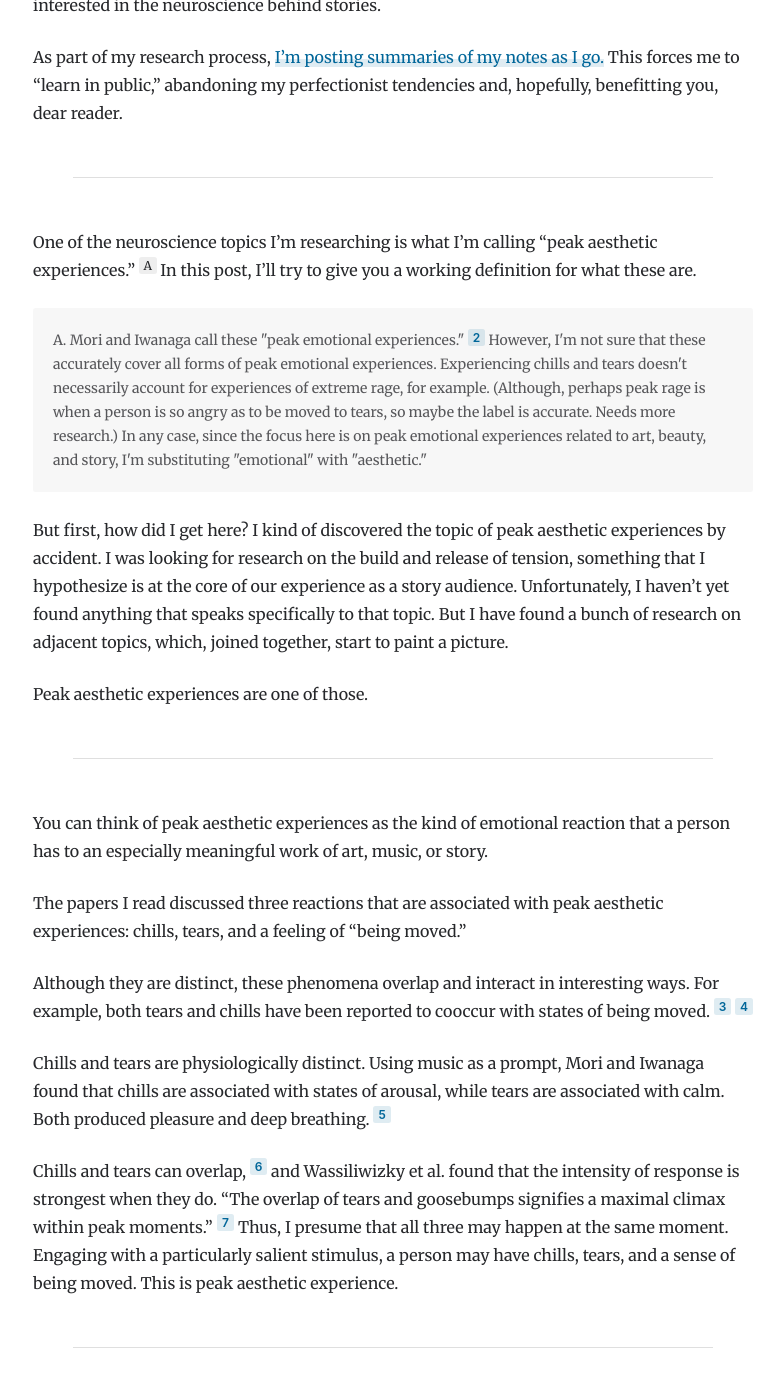
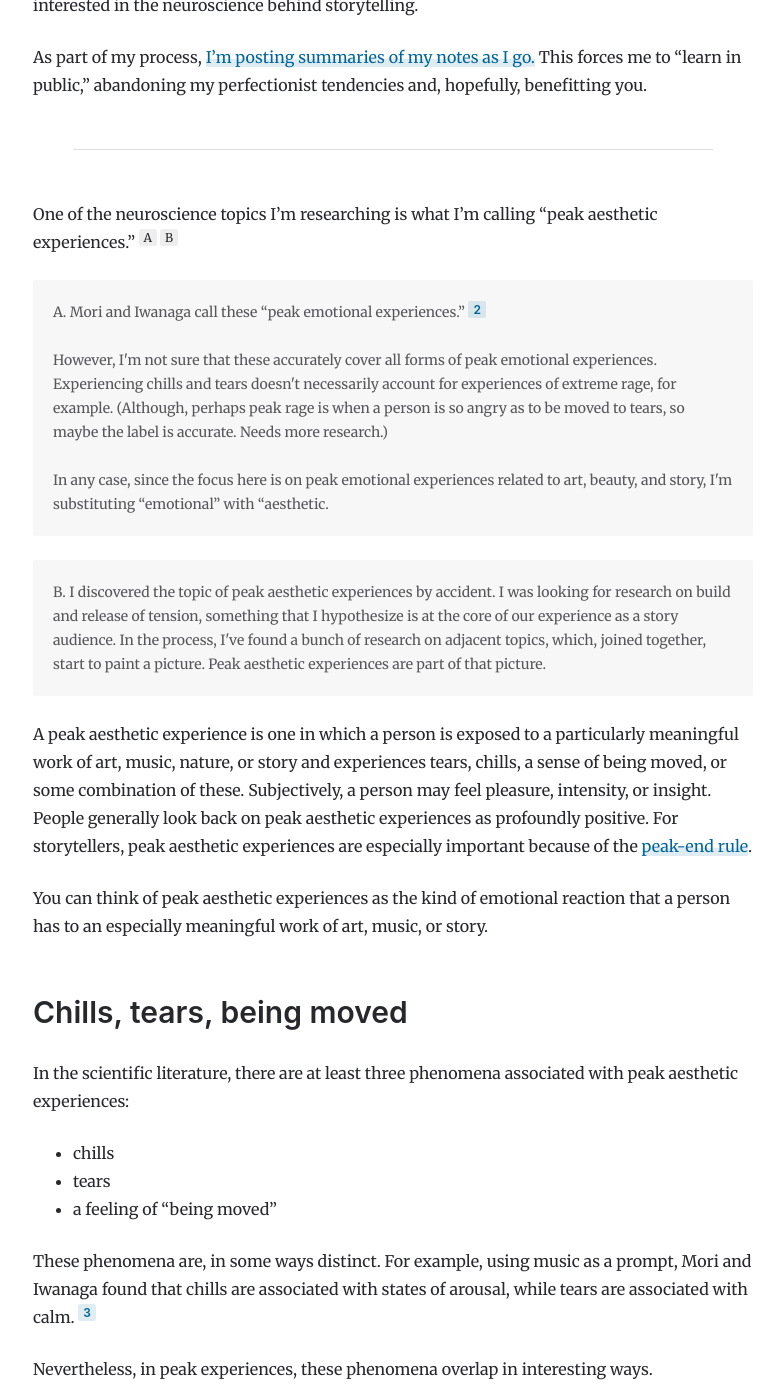
Before and after one commit to natelistrom/natelistrom.github.io, a Jekyll site: the page built from _posts/2022-03-29-pae-definitions.md, in a window 1280 px wide and 1400 px high, scrolled down 895 px. Shown: the whole window, without its empty margins (247-1031 px from the left). Built offline with Jekyll 4.4.1, drawn with Linux system fonts in a browser that asks for light colours; some of the changed text lies outside the part shown.

Commit message:
Update pae definitions for better readability, add links to rest of series

```diff
--- a/_posts/2022-03-29-pae-definitions.md
+++ b/_posts/2022-03-29-pae-definitions.md
@@ -11,44 +11,52 @@ reading_time: 1 min
 
 ---
 
-> _“From the era of Latin rhetoric and poetics to the present day, emotionally moving an audience has been considered one of the major goals of rhetoric and art.”_
+> “From the era of Latin rhetoric and poetics to the present day, emotionally moving an audience has been considered one of the major goals of rhetoric and art.”
 > — Winfried Menninghaus <sup>{% include menninghaus-2015.html %}</sup>
 
 ---
 
-I'm doing research for a book I hope to write. The book is about story, with a focus on story structure and the underlying functions that make it work. As part of my research, I'm interested in the neuroscience behind stories.
+I’m doing research for a book I hope to write. The book is about story, with a focus on story structure and the underlying functions that make it work. As part of my research, I’m interested in the neuroscience behind storytelling.
 
-As part of my research process, [I'm posting summaries of my notes as I go.]({% post_url 2022-03-21-public-research %}) This forces me to "learn in public," abandoning my perfectionist tendencies and, hopefully, benefitting you, dear reader.
+As part of my process, [I'm posting summaries of my notes as I go.]({% post_url 2022-03-21-public-research %}) This forces me to "learn in public," abandoning my perfectionist tendencies and, hopefully, benefitting you.
 
 ---
 
-One of the neuroscience topics I'm researching is what I'm calling "peak aesthetic experiences." <sup class="aside">A</sup> In this post, I'll try to give you a working definition for what these are.
+One of the neuroscience topics I'm researching is what I'm calling "peak aesthetic experiences." <sup class="aside">A</sup> <sup class="aside">B</sup>
 
 <aside>
-A. Mori and Iwanaga call these "peak emotional experiences." <sup>{% include moriAndIwanaga-2017.html %}</sup>
+A. Mori and Iwanaga call these &ldquo;peak emotional experiences.&rdquo; <sup>{% include moriAndIwanaga-2017.html %}</sup>
 
-However, I'm not sure that these accurately cover all forms of peak emotional experiences. Experiencing chills and tears doesn't necessarily account for experiences of extreme rage, for example. (Although, perhaps peak rage is when a person is so angry as to be moved to tears, so maybe the label is accurate. Needs more research.)
+<br /><br />However, I'm not sure that these accurately cover all forms of peak emotional experiences. Experiencing chills and tears doesn't necessarily account for experiences of extreme rage, for example. (Although, perhaps peak rage is when a person is so angry as to be moved to tears, so maybe the label is accurate. Needs more research.)
 
-In any case, since the focus here is on peak emotional experiences related to art, beauty, and story, I'm substituting "emotional" with "aesthetic."
+<br /><br />In any case, since the focus here is on peak emotional experiences related to art, beauty, and story, I'm substituting &ldquo;emotional&rdquo; with &ldquo;aesthetic.
 </aside>
 
-But first, how did I get here? I kind of discovered the topic of peak aesthetic experiences by accident. I was looking for research on the build and release of tension, something that I hypothesize is at the core of our experience as a story audience. Unfortunately, I haven't yet found anything that speaks specifically to that topic. But I have found a bunch of research on adjacent topics, which, joined together, start to paint a picture.
+<aside>B. I discovered the topic of peak aesthetic experiences by accident. I was looking for research on build and release of tension, something that I hypothesize is at the core of our experience as a story audience. In the process, I've found a bunch of research on adjacent topics, which, joined together, start to paint a picture. Peak aesthetic experiences are part of that picture.</aside>
 
-Peak aesthetic experiences are one of those.
-
----
+A peak aesthetic experience is one in which a person is exposed to a particularly meaningful work of art, music, nature, or story and experiences tears, chills, a sense of being moved, or some combination of these. Subjectively, a person may feel pleasure, intensity, or insight. People generally look back on peak aesthetic experiences as profoundly positive. For storytellers, peak aesthetic experiences are especially important because of the [peak-end rule](https://www.nngroup.com/articles/peak-end-rule/).
 
 You can think of peak aesthetic experiences as the kind of emotional reaction that a person has to an especially meaningful work of art, music, or story.
 
-The papers I read discussed three reactions that are associated with peak aesthetic experiences: chills, tears, and a feeling of "being moved."
+## Chills, tears, being moved
 
-Although they are distinct, these phenomena overlap and interact in interesting ways. For example, both tears and chills have been reported to cooccur with states of being moved. <sup>{% include menninghaus-2015.html %}</sup> <sup>{% include wassiliwizky-2017.html %}</sup>
+In the scientific literature, there are at least three phenomena associated with peak aesthetic experiences:
 
-Chills and tears are physiologically distinct. Using music as a prompt, Mori and Iwanaga found that chills are associated with states of arousal, while tears are associated with calm. Both produced pleasure and deep breathing. <sup>{% include moriAndIwanaga-2017.html %}</sup>
+- chills
+- tears
+- a feeling of “being moved”
 
-Chills and tears can overlap, <sup>{% include moriAndIwanaga-2017.html %}</sup> and Wassiliwizky et al. found that the intensity of response is strongest when they do. "The overlap of tears and goosebumps signifies a maximal climax within peak moments." <sup>{% include wassiliwizky-2017.html %}</sup> Thus, I presume that all three may happen at the same moment. Engaging with a particularly salient stimulus, a person may have chills, tears, and a sense of being moved. This is peak aesthetic experience.
+These phenomena are, in some ways distinct. For example, using music as a prompt, Mori and Iwanaga found that chills are associated with states of arousal, while tears are associated with calm. <sup>{% include moriAndIwanaga-2017.html %}</sup>
 
----
+Nevertheless, in peak experiences, these phenomena overlap in interesting ways.
+
+In the same studies, Mori and Iwanaga found that both tears and chills produced pleasure and deep breathing. <sup>{% include moriAndIwanaga-2017.html %}</sup> Both have also been reported to co-occur with states of being moved. <sup>{% include menninghaus-2015.html %}</sup> <sup>{% include wassiliwizky-2017.html %}</sup>
+
+And, although they create opposite states of arousal, chills and tears even can overlap. <sup>{% include moriAndIwanaga-2017.html %}</sup> In fact, Wassiliwizky et al. found that the intensity of response is strongest when they do. “The overlap of tears and goosebumps signifies a maximal climax within peak moments.” <sup>{% include wassiliwizky-2017.html %}</sup>
+
+It’s not unrealistic to thus conclude that all three might happen at the same peak event. Engaging with a particularly salient stimulus, a person may have near simultaneous chills, tears, and a sense of being moved. This is peak aesthetic experience.
+
+## Quick facts about peak aesthetic experiences
 
 I'll go into all of this more later, but for now, here's a rapid-fire summary of facts about peak aesthetic experiences:
 
@@ -59,10 +67,31 @@ I'll go into all of this more later, but for now, here's a rapid-fire summary of
 - Tears, at least, can be cathartic. <sup>{% include moriAndIwanaga-2017.html %}</sup>
 - They results in positive evaluations of the elicitor. People like a moving story and rate it highly. <sup>{% include pelowski-2015.html %}</sup>
 
+## Diving deeper
+
+In the rest of the series, I expand on what the research says about how people experience these moments and what, for storytellers, might go into creating them for an audience.
+
+1. [Investment and peak experience](https://www.natelistrom.com/2022/04/05/pae-investment.html)
+2. [What types of content create peak experience?](https://www.natelistrom.com/2022/04/08/pae-content.html)
+3. [Expectation, the knowledge instinct, and peak experience](https://www.natelistrom.com/2022/04/15/pae-expectation.html)
+4. [Optimal difference and peak experience](https://www.natelistrom.com/2022/05/09/pae-content-2.html)
+5. [Incongruity and peak experience](https://www.natelistrom.com/2022/05/22/pae-content-3.html)
+6. [Priming, callbacks, and peak experience](https://www.natelistrom.com/2022/05/25/pae-content-4.html)
+7. [Intensity and peak experience](https://www.natelistrom.com/2022/06/05/pae-intensity.html)
+8. [Peak experience and the breakthrough moment](https://www.natelistrom.com/2022/06/10/pae-breakthrough.html)
+9. [The physiology of peak experiences](https://www.natelistrom.com/2022/06/17/pae-physiology.html)
+10. [Peak experiences and reward](https://www.natelistrom.com/2022/06/27/pae-reward.html)
+11. [The subjective awareness of peak experience](https://www.natelistrom.com/2022/07/03/pae-experience.html)
+
 ---
 
-Taking all this together, we can finally arrive arrive at the following definition:
+#### Change history
 
-> A peak aesthetic experience is one in which a person is exposed to a particularly meaningful work of art, music, nature, or story and experiences tears, chills, a sense of being moved, or some combination of these. Subjectively, a person may experience pleasure, intensity, or insight, and people generally look back on peak aesthetic experiences as having been positive.
+July 4, 2023: Rearranged content for better readability and added series links.
 
-In future posts, I'll expand on what the research says about how people experience these moments and what goes into creating them.
+---
+
+#### Read this next
+
+**[Creating meaning with two consecutive story units]({% post_url 2022-12-19-comparison-creates-meaning %})**
+<br />Human brains can't help but look for patterns, even when nothing's there. Storytellers can leverage this tendency, juxtaposing images in order to create rich and layered meaning.
```
